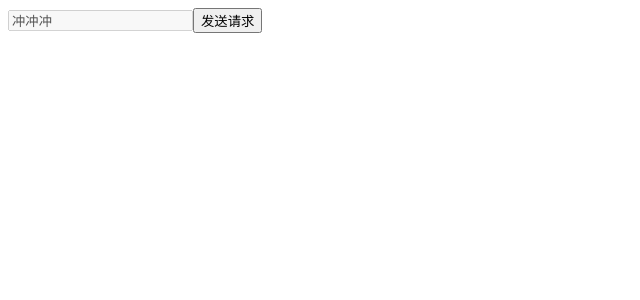
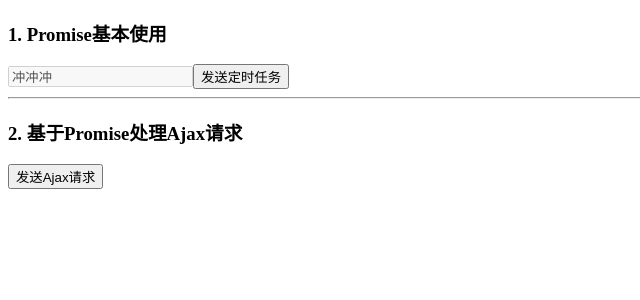
Before and after one commit to MrJiangChuan/vue-demo4, a Vue app: page / in a window 1280 px wide. Shown: the top 300 px of the page, without its empty margins (0-640 px from the left). Built offline with nearby package versions, Linux system fonts and the light colour scheme.

Commit message:
基于Promise处理Ajax请求

```diff
--- a/src/App.vue
+++ b/src/App.vue
@@ -1,7 +1,11 @@
 <template>
   <div id="app">
-      <input type="text" disabled="true" v-model="msg" />
-      <input type="button" value="发送请求" @click="handler" />
+      <h3>1. Promise基本使用</h3>
+      <input type="text" disabled="false" v-model="msg" />
+      <input type="button" value="发送定时任务" @click="handler" />
+      <hr>
+      <h3>2. 基于Promise处理Ajax请求</h3>
+      <input type="button" value="发送Ajax请求" @click="handler1" />
   </div>
 </template>
 
@@ -35,6 +39,30 @@ export default {
       .catch((error) => {
         console.log(error)
       })
+    },
+    queryData(url) {
+      let p = new Promise(function(resolve, reject){
+        let xhr = new XMLHttpRequest()
+        xhr.onreadystatechange = function() {
+          if(xhr.readyState != 4)return
+          if(xhr.readyState == 4 && xhr.status == 200){
+            resolve(xhr.responseText)
+          }else{
+            reject('请求出错')
+          }
+        }
+        xhr.open('GET',url)
+        xhr.send(null)
+      })
+      return p
+    },
+    handler1() {
+      this.queryData('http://localhost:8080/api/user/info/1')
+      .then((data) => {
+        console.log(data)
+      },(error) => {
+        console.log(error)
+      })
     }
   },
   components: {
```
